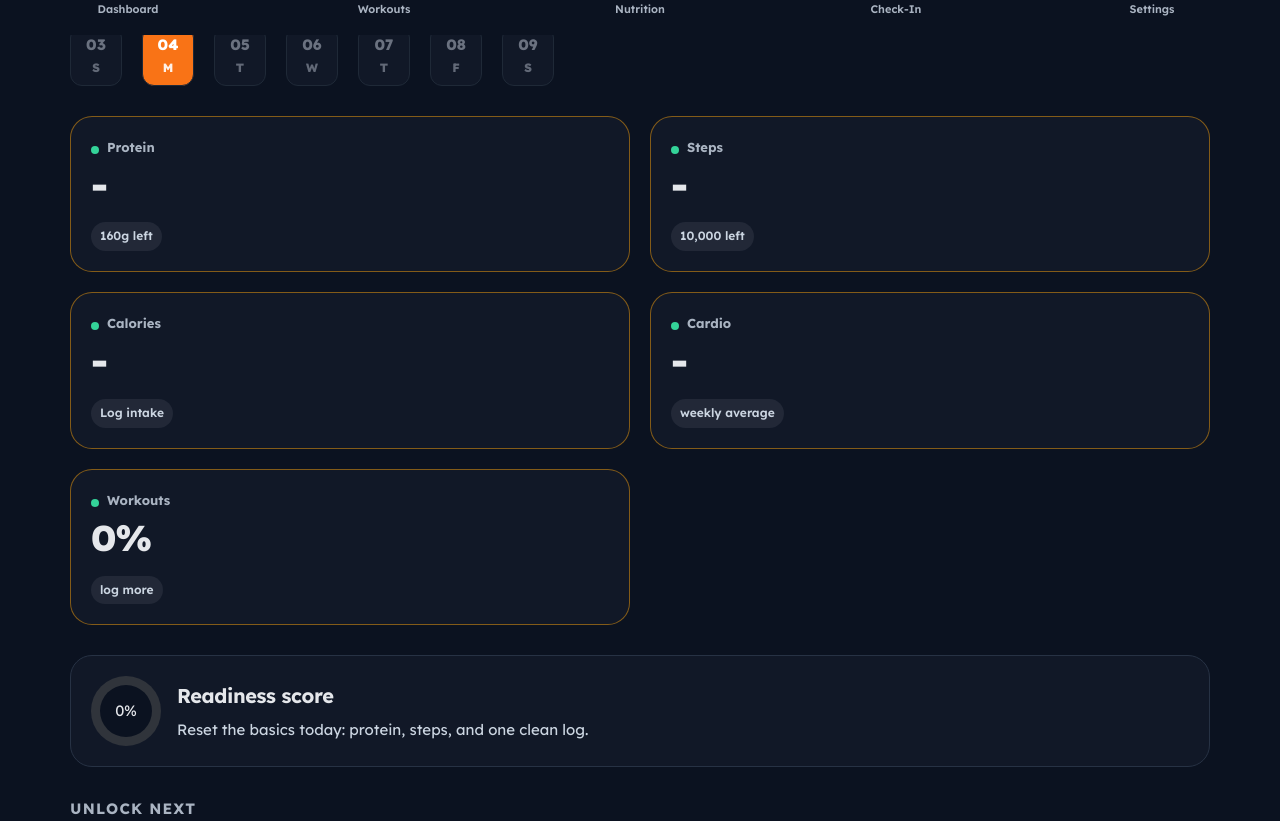
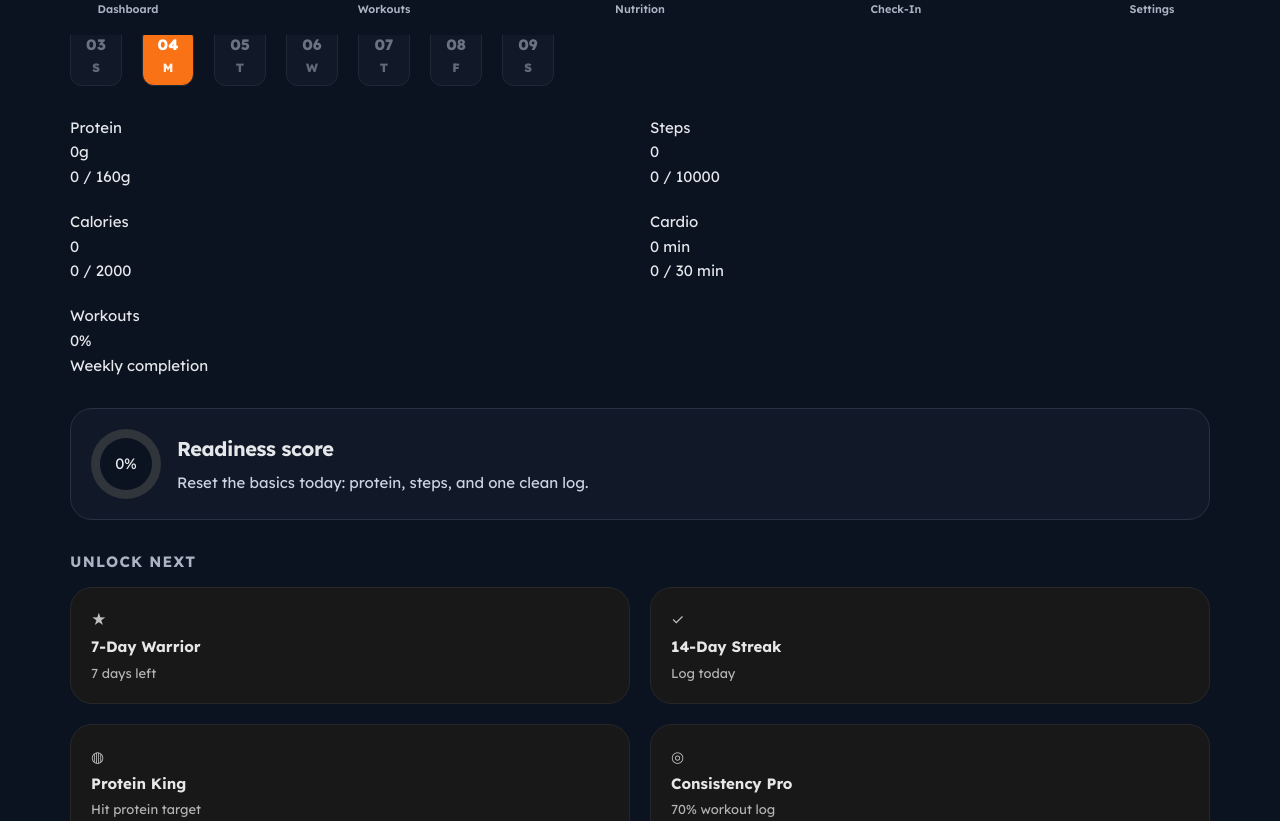
Before and after one commit to ravikiran-personal/betterbefit, a Next.js app: page / in a window 1280 px wide. Shown: the part 765-1586 px from the top of the page. Built offline with nearby package versions, Linux system fonts and the light colour scheme.

Commit message:
Update page.tsx

```diff
--- a/app/page.tsx
+++ b/app/page.tsx
@@ -1673,33 +1673,64 @@ reader.readAsText(file);
           <section className="game-metrics">
             <GameMetricCard
   title="Protein"
-              value={formatNumber(displayProtein, "g")}
-              hint={(displayProtein ?? 0) >= state.settings.proteinTarget ? "Target hit" : `${Math.max(0, Math.round(state.settings.proteinTarget - (displayProtein ?? 0)))}g left`}
-              tone={(displayProtein ?? 0) >= state.settings.proteinTarget ? "green" : "amber"}
+  value={`${displayProtein ?? 0}g`}
+  hint={`${displayProtein ?? 0} / ${state.settings.proteinTarget}g`}
+  tone={
+    (displayProtein ?? 0) >= state.settings.proteinTarget ? "green" : "amber"
+  }
+  progressPercent={Math.min(
+    100,
+    Math.round(((displayProtein ?? 0) / state.settings.proteinTarget) * 100)
+  )}
 />
+
 <GameMetricCard
   title="Steps"
-              value={formatNumber(displaySteps)}
-              hint={(displaySteps ?? 0) >= state.settings.stepTarget ? "Target crushed" : `${Math.max(0, Math.round(state.settings.stepTarget - (displaySteps ?? 0))).toLocaleString()} left`}
-              tone={(displaySteps ?? 0) >= state.settings.stepTarget ? "green" : "amber"}
+  value={`${displaySteps ?? 0}`}
+  hint={`${displaySteps ?? 0} / ${state.settings.stepTarget}`}
+  tone={
+    (displaySteps ?? 0) >= state.settings.stepTarget ? "green" : "amber"
+  }
+  progressPercent={Math.min(
+    100,
+    Math.round(((displaySteps ?? 0) / state.settings.stepTarget) * 100)
+  )}
 />
+
 <GameMetricCard
   title="Calories"
-              value={formatNumber(displayCalories)}
-              hint={displayCalories === null ? "Log intake" : `${Math.round(displayCalories - state.settings.targetCalories)} kcal vs target`}
-              tone={displayCalories !== null && Math.abs(displayCalories - state.settings.targetCalories) <= 150 ? "green" : "amber"}
+  value={`${displayCalories ?? 0}`}
+  hint={`${displayCalories ?? 0} / ${state.settings.targetCalories}`}
+  tone={
+    (displayCalories ?? 0) >= state.settings.targetCalories
+      ? "green"
+      : "amber"
+  }
+  progressPercent={Math.min(
+    100,
+    Math.round(
+      ((displayCalories ?? 0) / state.settings.targetCalories) * 100
+    )
+  )}
 />
+
 <GameMetricCard
   title="Cardio"
-              value={formatNumber(displayCardio, "min")}
-              hint="weekly average"
-              tone={(displayCardio ?? 0) >= 20 ? "green" : "amber"}
+  value={`${displayCardio ?? 0} min`}
+  hint={`${displayCardio ?? 0} / 30 min`}
+  tone={(displayCardio ?? 0) >= 30 ? "green" : "amber"}
+  progressPercent={Math.min(
+    100,
+    Math.round(((displayCardio ?? 0) / 30) * 100)
+  )}
 />
+
 <GameMetricCard
   title="Workouts"
   value={`${workoutCompletion}%`}
-              hint={workoutCompletion >= 70 ? "locked in" : "log more"}
+  hint="Weekly completion"
   tone={workoutCompletion >= 70 ? "green" : "amber"}
+  progressPercent={workoutCompletion}
 />
           </section>
 
@@ -2837,21 +2868,29 @@ function GameMetricCard({
   title,
   value,
   hint,
-  tone
+  tone,
+  progressPercent
 }: {
   title: string;
   value: string;
   hint: string;
   tone: "green" | "amber";
+  progressPercent: number;
 }) {
   return (
-    <div className={`game-metric ${tone}`}>
-      <div className="game-metric-title">
-        <span className="signal-dot" />
-        {title}
-      </div>
-      <div className="game-metric-value">{value}</div>
-      <div className="game-metric-pill">{hint}</div>
+    <div className="metric-card">
+      <div className="metric-title">{title}</div>
+
+      <div className="metric-value">{value}</div>
+
+      <div className="metric-bar">
+        <div
+          className={`metric-bar-fill ${tone}`}
+          style={{ width: `${progressPercent}%` }}
+        />
+      </div>
+
+      <div className="metric-hint">{hint}</div>
     </div>
   );
 }
```
Lines whose indentation alone changed are shown as unchanged.
